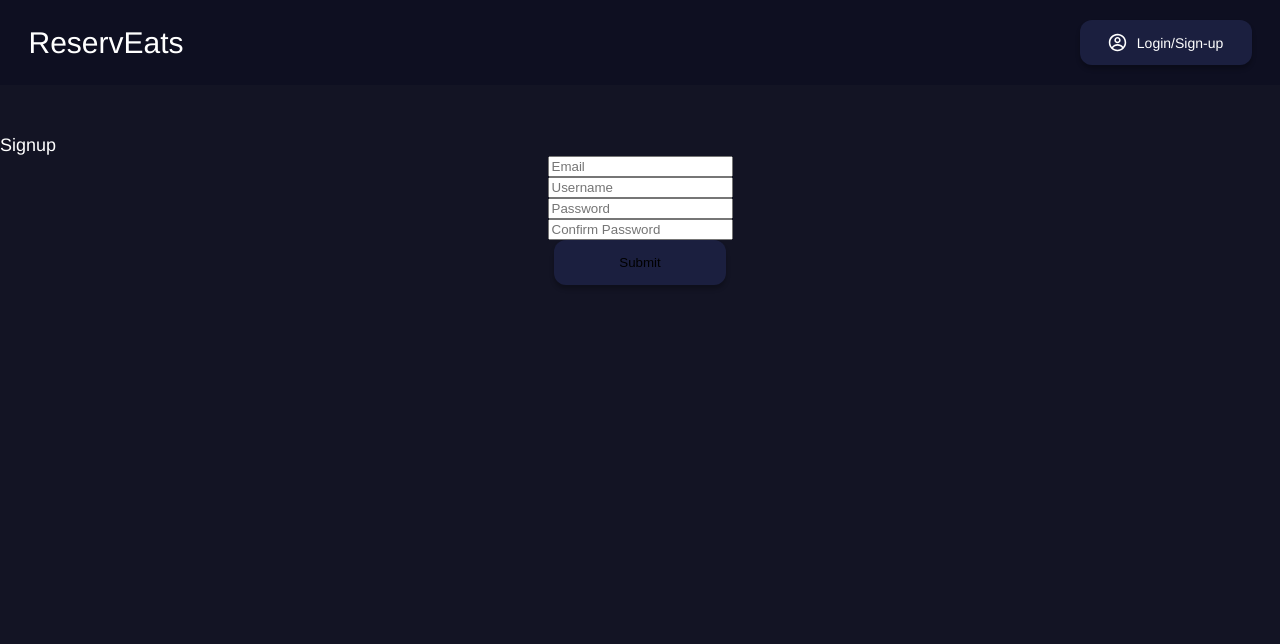
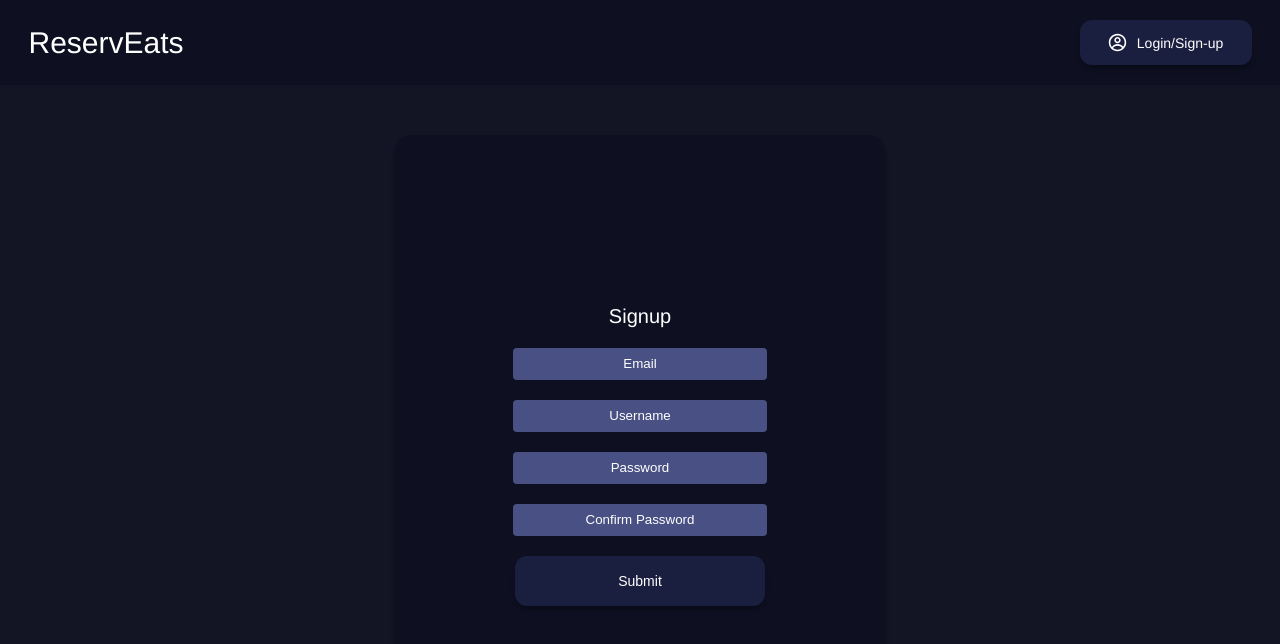
Before and after one commit to liamfenn/cs4300-project, a React (Create React App) app: page /signup in a window 1280 px wide. Shown: the top 644 px of the page. Built offline with nearby package versions, Linux system fonts and the light colour scheme.

Commit message:
signup css

```diff
--- a/src/components/Signup.css
+++ b/src/components/Signup.css
@@ -0,0 +1,17 @@
+#email, #password {
+    border-radius: 4px;
+    height: 30px;
+    width: 250px;
+    text-align: center;
+    background: #495083;
+    border: none;
+    border-color: #495083;
+    color: #FFFFFF;
+    margin-top: 20px;
+  }
+  #submitBtn {
+    color: #FFFFFF;
+    height: 50px;
+    width: 250px;
+    font-size: 14px;
+  }
--- a/src/components/Signup.js
+++ b/src/components/Signup.js
@@ -2,6 +2,7 @@ import React, { useState, useContext } from 'react';
 import { useNavigate } from 'react-router-dom';
 import UserContext from './context/UserContext';
 import axios from 'axios';
+import './Signup.css';
 
 const Signup = () => {
   console.log("opened")
@@ -36,34 +37,38 @@ const Signup = () => {
   };
 
   return (
-    <div className="signup-container">
-      <h2>Signup</h2>
+    <div className="card">
+      <h1 id="signup-head">Signup</h1>
       <form onSubmit={handleSubmit}>
         <input
+          id="email"
           type="email"
           placeholder="Email"
           value={email}
           onChange={(e) => setEmail(e.target.value)}
         />
         <input
+          id="email"
           type="text"
           placeholder="Username"
           value={username}
           onChange={(e) => setUsername(e.target.value)}
         />
         <input
+          id="password"
           type="password"
           placeholder="Password"
           value={password}
           onChange={(e) => setPassword(e.target.value)}
         />
         <input
+          id="password"
           type="password"
           placeholder="Confirm Password"
           value={confirmPassword}
           onChange={(e) => setConfirmPassword(e.target.value)}
         />
-        <button type="submit">Submit</button>
+        <button id="submitBtn" type="submit">Submit</button>
       </form>
     </div>
   );
```
